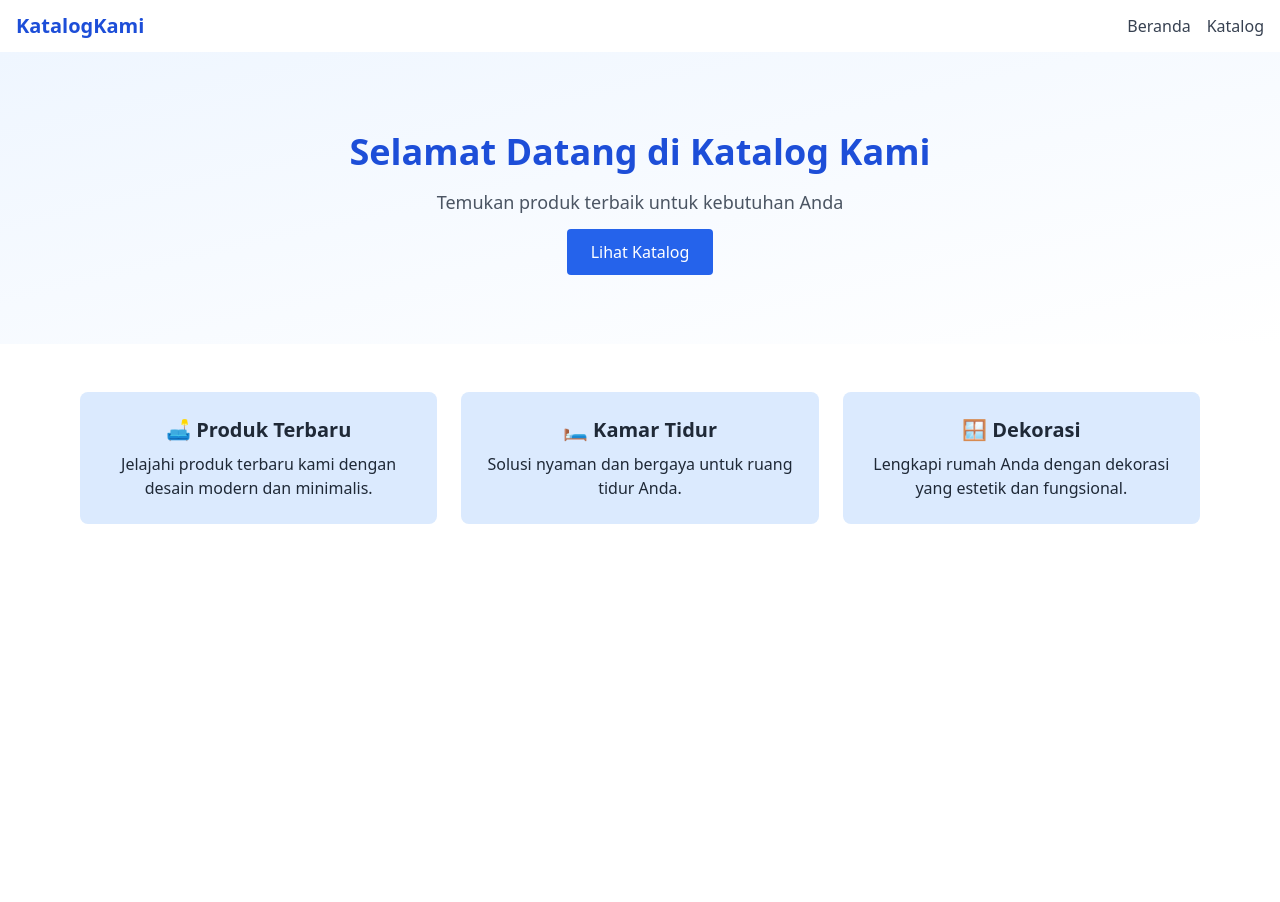
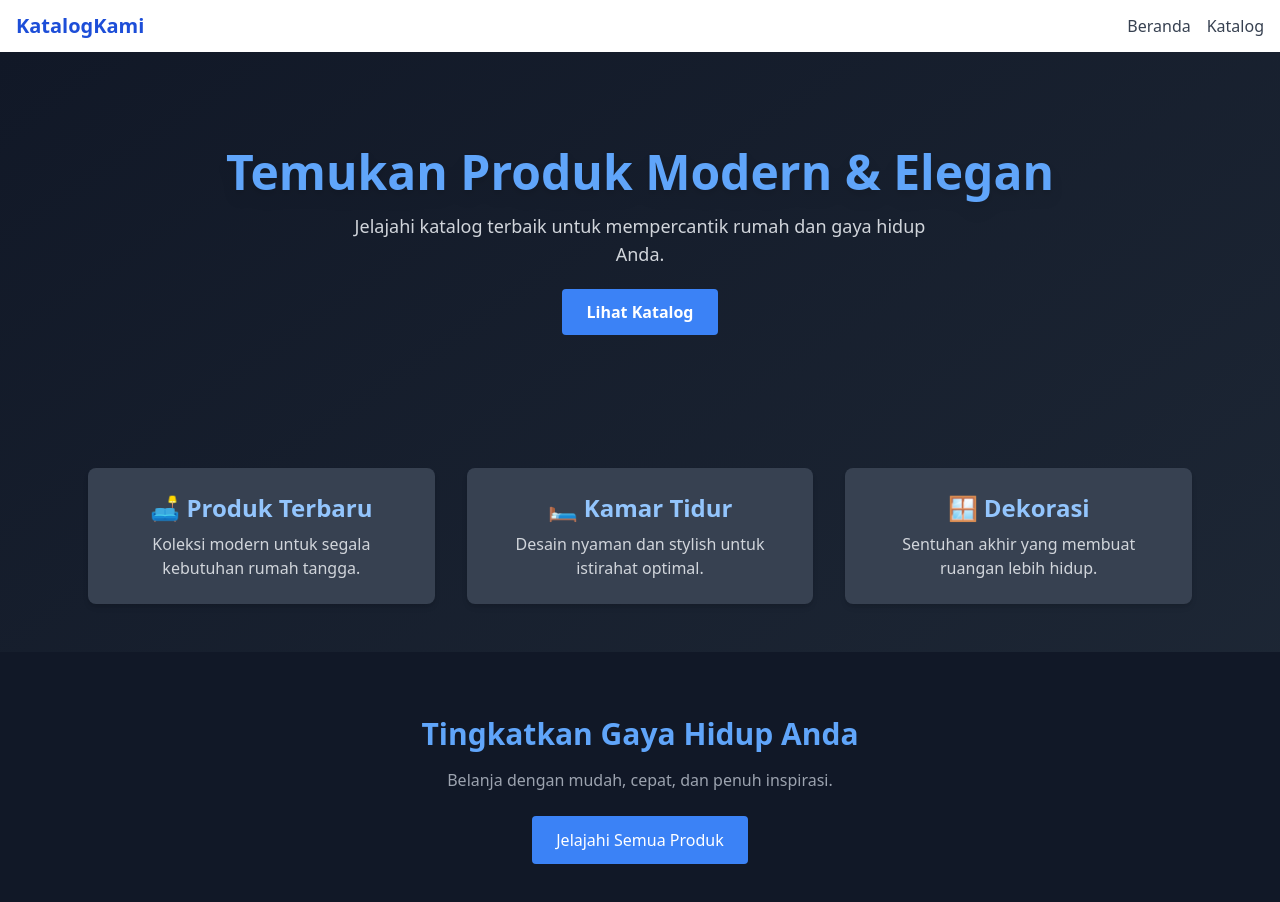
Before and after one commit to GoatCapricorn/katalog-frontend, a React (Vite) app: page / in a window 1280 px wide. Shown: the top 902 px of the page. Before the commit the page ends 800 px from the top, so only its background shows below. Built offline with nearby package versions, Linux system fonts and the light colour scheme.

Commit message:
Update landing page modern & elegan

```diff
--- a/src/pages/Home.jsx
+++ b/src/pages/Home.jsx
@@ -2,29 +2,52 @@ import { Link } from 'react-router-dom'
 
 export default function Home() {
   return (
-    <div className="bg-white text-gray-800">
-      <div className="text-center py-20 px-4 bg-gradient-to-br from-blue-50 to-white">
-        <h2 className="text-4xl font-bold mb-4 text-blue-700">Selamat Datang di Katalog Kami</h2>
-        <p className="text-lg mb-6 text-gray-600">Temukan produk terbaik untuk kebutuhan Anda</p>
-        <Link to="/katalog" className="bg-blue-600 text-white px-6 py-3 rounded hover:bg-blue-700 transition">
+    <div className="bg-gradient-to-br from-gray-900 to-gray-800 text-white min-h-screen">
+      {/* Hero Section */}
+      <section className="text-center py-24 px-4">
+        <h1 className="text-5xl font-bold mb-4 text-blue-400 drop-shadow-lg">
+          Temukan Produk Modern & Elegan
+        </h1>
+        <p className="text-gray-300 max-w-xl mx-auto mb-8 text-lg">
+          Jelajahi katalog terbaik untuk mempercantik rumah dan gaya hidup Anda.
+        </p>
+        <Link
+          to="/katalog"
+          className="bg-blue-500 hover:bg-blue-600 text-white font-semibold px-6 py-3 rounded transition duration-300"
+        >
           Lihat Katalog
         </Link>
-      </div>
+      </section>
 
-      <div className="max-w-6xl mx-auto py-12 px-4 grid grid-cols-1 sm:grid-cols-3 gap-6">
-        <div className="bg-blue-100 rounded-lg p-6 text-center">
-          <h3 className="text-xl font-semibold mb-2">🛋️ Produk Terbaru</h3>
-          <p>Jelajahi produk terbaru kami dengan desain modern dan minimalis.</p>
+      {/* Kategori Preview */}
+      <section className="max-w-6xl mx-auto px-6 py-12 grid grid-cols-1 sm:grid-cols-3 gap-8">
+        <div className="bg-gray-700 hover:bg-gray-600 rounded-lg p-6 text-center transition duration-300 shadow-md">
+          <h3 className="text-2xl font-semibold text-blue-300 mb-2">🛋️ Produk Terbaru</h3>
+          <p className="text-gray-300">Koleksi modern untuk segala kebutuhan rumah tangga.</p>
         </div>
-        <div className="bg-blue-100 rounded-lg p-6 text-center">
-          <h3 className="text-xl font-semibold mb-2">🛏️ Kamar Tidur</h3>
-          <p>Solusi nyaman dan bergaya untuk ruang tidur Anda.</p>
+        <div className="bg-gray-700 hover:bg-gray-600 rounded-lg p-6 text-center transition duration-300 shadow-md">
+          <h3 className="text-2xl font-semibold text-blue-300 mb-2">🛏️ Kamar Tidur</h3>
+          <p className="text-gray-300">Desain nyaman dan stylish untuk istirahat optimal.</p>
         </div>
-        <div className="bg-blue-100 rounded-lg p-6 text-center">
-          <h3 className="text-xl font-semibold mb-2">🪟 Dekorasi</h3>
-          <p>Lengkapi rumah Anda dengan dekorasi yang estetik dan fungsional.</p>
+        <div className="bg-gray-700 hover:bg-gray-600 rounded-lg p-6 text-center transition duration-300 shadow-md">
+          <h3 className="text-2xl font-semibold text-blue-300 mb-2">🪟 Dekorasi</h3>
+          <p className="text-gray-300">Sentuhan akhir yang membuat ruangan lebih hidup.</p>
         </div>
-      </div>
+      </section>
+
+      {/* Call to Action */}
+      <section className="text-center py-16 px-4 bg-gray-900">
+        <h2 className="text-3xl font-bold text-blue-400 mb-4">Tingkatkan Gaya Hidup Anda</h2>
+        <p className="text-gray-400 mb-6">
+          Belanja dengan mudah, cepat, dan penuh inspirasi.
+        </p>
+        <Link
+          to="/katalog"
+          className="inline-block bg-blue-500 hover:bg-blue-600 text-white px-6 py-3 rounded font-medium transition"
+        >
+          Jelajahi Semua Produk
+        </Link>
+      </section>
     </div>
   )
 }
```
